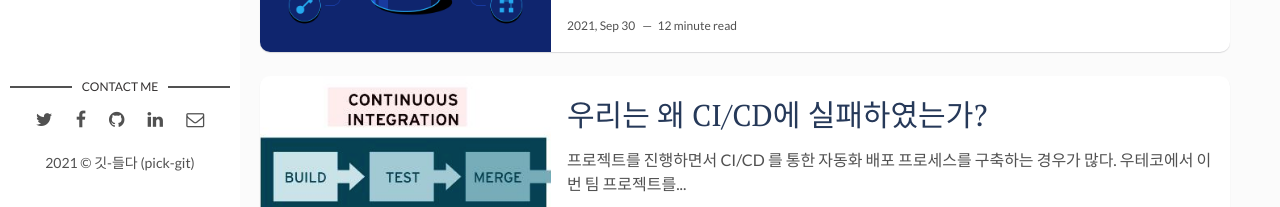
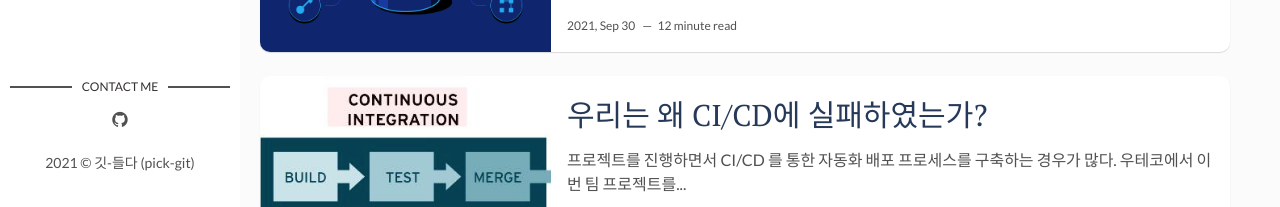
Before and after one commit to 2021-pick-git/2021-pick-git.github.io, a Jekyll site: the page built from index.html, in a window 1280 px wide and 900 px high, scrolled down 543 px. Shown: the part 693-900 px from the top of the window. Built offline with Jekyll 4.4.1, drawn with Linux system fonts in a browser that asks for light colours; the list of posts is cut into pages by our own code.

Commit message:
refactor: 불필요한 아이콘 삭제

```diff
--- a/_layouts/main.html
+++ b/_layouts/main.html
@@ -16,7 +16,7 @@ layout: default
     <section class="contact">
       <h3 class="contact-title">Contact me</h3>
       <ul>
-        {% if site.social-twitter %}
+        <!-- {% if site.social-twitter %}
           <li><a href="https://twitter.com/{{ site.social-twitter }}" target="_blank"><i class="fa fa-twitter" aria-hidden="true"></i></a></li>
         {% else %}
           <li><a href="https://twitter.com/artemsheludko_" target="_blank"><i class="fa fa-twitter" aria-hidden="true"></i></a></li>
@@ -25,13 +25,13 @@ layout: default
           <li><a href="https://facebook.com/{{ site.social-facebook }}" target="_blank"><i class="fa fa-facebook" aria-hidden="true"></i></a></li>
         {% else %}
           <li><a href="https://facebook.com/" target="_blank"><i class="fa fa-facebook" aria-hidden="true"></i></a></li>
-        {% endif %}
+        {% endif %} -->
         {% if site.social-github %}
           <li class="github"><a href="http://github.com/{{site.social-github}}" target="_blank"><i class="fa fa-github"></i></a></li>
         {% else %}
           <li class="github"><a href="http://github.com/" target="_blank"><i class="fa fa-github" aria-hidden="true"></i></a></li>
         {% endif %}
-        {% if site.social-linkedin %}
+        <!-- {% if site.social-linkedin %}
           <li class="linkedin"><a href="https://in.linkedin.com/in/{{site.social-linkedin}}" target="_blank"><i class="fa fa-linkedin"></i></a></li>
         {% else %}
           <li class="linkedin"><a href="https://in.linkedin.com/" target="_blank"><i class="fa fa-linkedin" aria-hidden="true"></i></a></li>
@@ -40,7 +40,7 @@ layout: default
           <li class="email"><a href="mailto:{{site.social-email}}"><i class="fa fa-envelope-o"></i></a></li>
         {% else %}
           <li class="email"><a href="mailto:example.david@blog.com"><i class="fa fa-envelope-o" aria-hidden="true"></i></a></li>
-        {% endif %}
+        {% endif %} -->
       </ul>
     </section> <!-- End Section Contact -->
     <div class="copyright">
```
